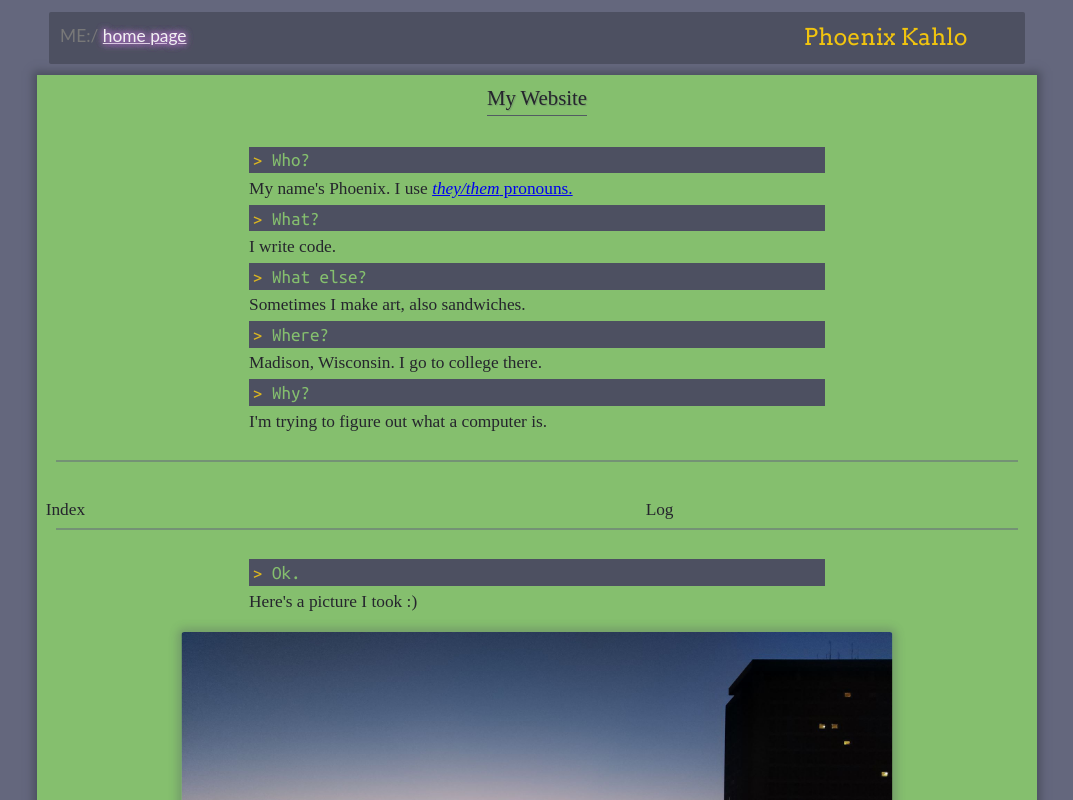
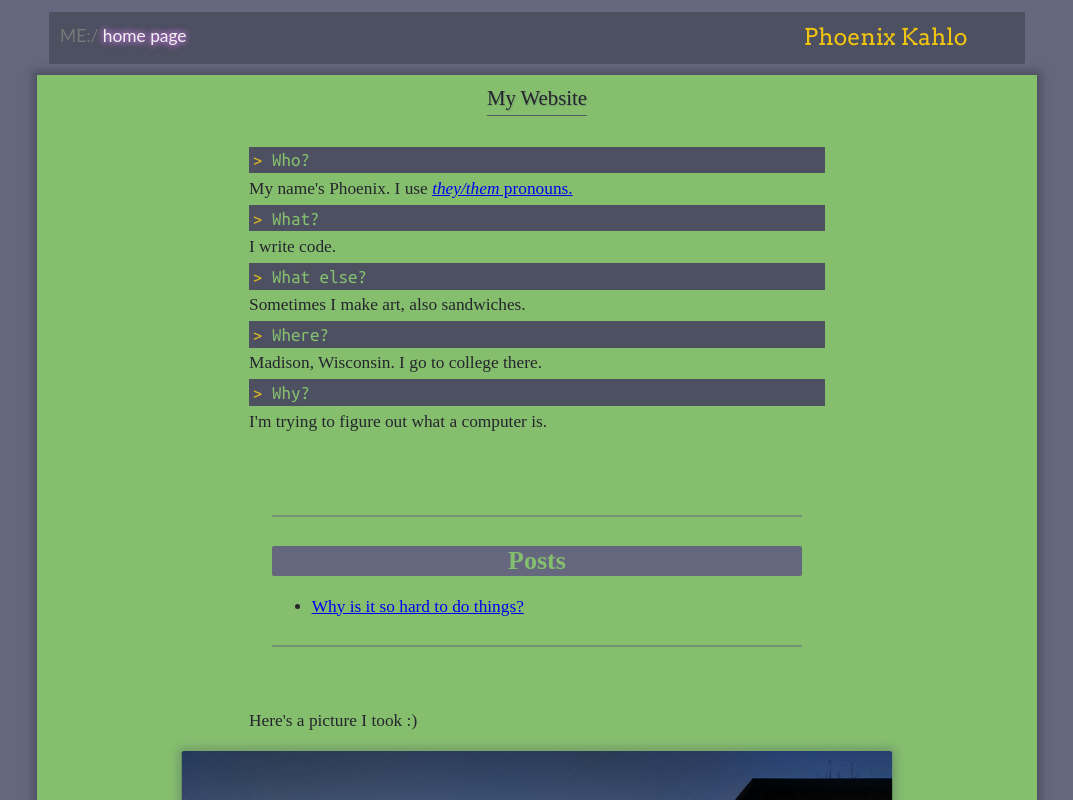
Before and after one commit to gretchenfrage/stylin, a plain HTML site: page index.html in a window 1280 px wide. Shown: the top 800 px of the page, without its empty margins (103-1176 px from the left). Drawn offline with nearby package versions, Linux system fonts and the light colour scheme; files that its build step writes are made by us from their sources; a web font is replaced by a local one.

Commit message:
make it nice

```diff
--- a/index.html
+++ b/index.html
@@ -8,14 +8,12 @@
 <body>
 <div class="main-column">
 
-
-
   <header id="header">
     <span class="header-text">
 
       <span class="header-path">
         <span class="header-path-sep">ME:/ </span>
-        <a href="index.html" id="header-path-head">home page</a>
+        <a id="header-path-head">home page</a>
       </span>
 
       <span class="header-trademark">Phoenix Kahlo</span>
@@ -24,8 +22,8 @@
 
   <article id="content">
 
-    <header class="title">
-      <span class="title-text">My Website</span>
+    <header class="title-block">
+      <span class="title">My Website</span>
     </header>
 
     <br class="clear"/>
@@ -65,26 +63,29 @@
 
     </section>
 
+
+    <br class="clear"/>
+
+    <div class="col-1uw"></div>
+    <div class="col-3uw">
       <hr class="spacer"/>
 
-    <section class="col-3uw">
-      Index
-    </section>
+      <h2 class="subheader">Posts</h2>
 
-    <section class="col-2uw">
-      Log
-    </section>
+      <ul>
+        <li>
+          <a href="content/do.html">Why is it so hard to do things?</a>
+        </li>
+      </ul>
 
       <hr class="spacer"/>
+    </div>
+    <div class="col-1uw"></div>
+
+    <br class="clear"/>
 
     <section class="inner-col">
-      <div class="prompt">
-        <span class="prompt-arrow" aria-hidden="true">></span>Ok.
-      </div>
-
       Here's a picture I took :)
-    </section>
-
       <div class="margin-container">
         <img
             src="images/sunset-on-campus.jpg"
@@ -99,6 +100,8 @@ or a fruity smoothie.
   "
         />
       </div>
+    </section>
+
 
   </article>
 </div>
--- a/scss/_directory.scss
+++ /dev/null
@@ -1,62 +0,0 @@
-
-$directory-spacing: 0.4em;
-$directory-font-size: 1.1em;
-$directory-width: 2in;
-
-.directory {
-  font-family: Ubuntu;
-  font-size: $directory-font-size;
-
-  padding-left: $directory-spacing;
-  padding-top: 1.5em;
-  padding-bottom: 1.5em;
-}
-
-$directory-button-border-width: 2px;
-
-@mixin directory-x-layout() {
-  border-width: $directory-button-border-width;
-  padding-left: 1.5em;
-  max-width: $directory-width * 1.5;
-  width: calc(
-          100%
-          - 1.5em
-          - (#{$directory-button-border-width} * 2)
-          - #{$directory-spacing}
-  );
-}
-
-.directory-header {
-  @include directory-x-layout();
-
-  margin-bottom: $directory-spacing;
-
-  &:after {
-    content: ":";
-  }
-
-  color: $color3;
-  text-shadow: 0px 0px 2px $color1, 0px 0px 2px $color1;
-}
-
-.directory-button {
-  @include directory-x-layout();
-
-  display: inline-block;
-
-
-  padding-top: $directory-spacing;
-  padding-bottom: $directory-spacing;
-
-  margin-top: $directory-spacing / 2;
-  margin-bottom: $directory-spacing / 2;
-
-  border-style: solid;
-  //border-color: darken($color4, 40%);
-
-  color: $text-color1;
-  background-color: $color4;
-
-  border-radius: 1px;
-  border-color: gray;
-}
--- a/scss/_title.scss
+++ b/scss/_title.scss
@@ -1,7 +1,7 @@
 
 $title-text-size: 1.2rem;
 
-span.title-text {
+span.title {
   border-bottom: 1px solid transparentize($color1, 0.1);
 
   margin-top: $title-text-size / 4;
@@ -14,3 +14,61 @@ span.title-text {
 
   text-shadow: 1px 1px 1px transparentize($color1, 0.7);
 }
+
+@function header-font-size($n) {
+  @if ($n == 1) {
+    @return 2em;
+  } @else if ($n == 2) {
+    @return 1.5em;
+  } @else if ($n == 3) {
+    @return 1.17em;
+  } @else if ($n == 4) {
+    @return 1em;
+  } @else if ($n == 5) {
+    @return 0.83em;
+  } @else if ($n == 6) {
+    @return 0.67em;
+  } @else {
+    @error "illegal font size";
+  }
+}
+
+@function header-margin($n) {
+  @if ($n == 1) {
+    @return 0.67em;
+  } @else if ($n == 2) {
+    @return 0.83em;
+  } @else if ($n == 3) {
+    @return 1em;
+  } @else if ($n == 4) {
+    @return 1.33em;
+  } @else if ($n == 5) {
+    @return 0.67em;
+  } @else if ($n == 6) {
+    @return 2.33em;
+  } @else {
+    @error "illegal font size";
+  }
+}
+
+@for $n from 1 through 6 {
+  h#{$n} {
+    display: block;
+    font-size: header-font-size($n);
+    margin-top: header-margin($n);
+    margin-bottom: header-margin($n);
+    margin-left: 0;
+    margin-right: 0;
+    font-weight: bold;
+  }
+
+  h#{$n}.subheader {
+    margin-top: 0.8em;
+    margin-bottom: 0.8em;
+    text-align: center;
+    background-color: $color2;
+    font-family: Alegreya;
+    color: $color5;
+    border-radius: 2px;
+  }
+}
--- a/scss/style.scss
+++ b/scss/style.scss
@@ -5,6 +5,7 @@
 $max-ratio-uw-uh: 1.5;
 $par-border-width: 0px;
 $img-break-padding: 20px;
+$text-padding: 2em;
 
 @import "stylin/layout";
 @import "stylin/image";
@@ -19,7 +20,6 @@ $directory-link-color: #F2F2F2;
 @import "aside";
 @import "image";
 @import "code";
-@import "directory";
 
 $font-size-desktop: 13pt;
 $font-size-mobile: 22pt;
@@ -64,3 +64,7 @@ hr.spacer {
   max-width: 10in;
   clear: both;
 }
+
+p.tab {
+  margin-left: 4em;
+}
--- a/scss/stylin/_title.scss
+++ b/scss/stylin/_title.scss
@@ -3,13 +3,13 @@ $title-font-family: "Comic Sans MS" !default;
 $title-font-size: 1.5em !default;
 $title-underline-color: black !default;
 
-.title {
+.title-block {
   text-align: center;
   width: 100%;
 
   @include containment-pseudotables();
 }
 
-span.title-text {
+span.title {
   display: inline-block;
 }
```
Lines whose indentation alone changed are shown as unchanged.
